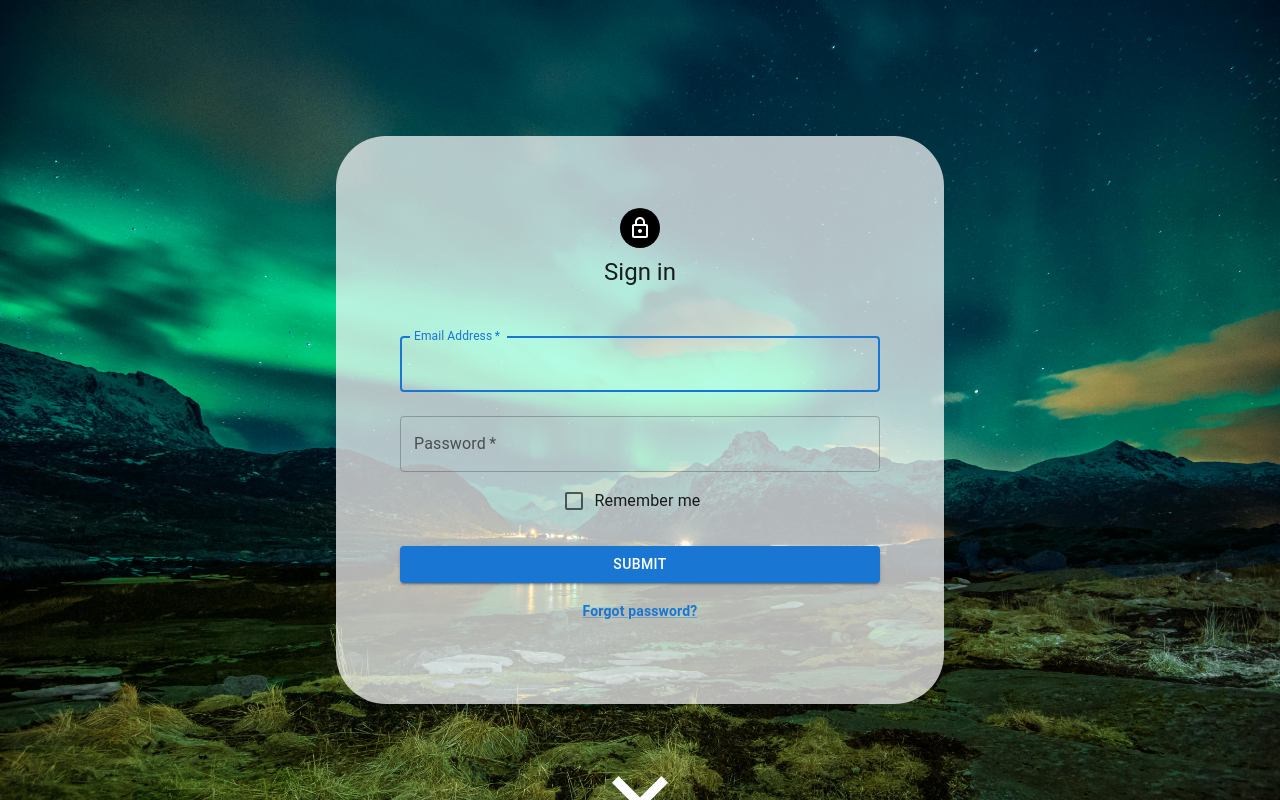
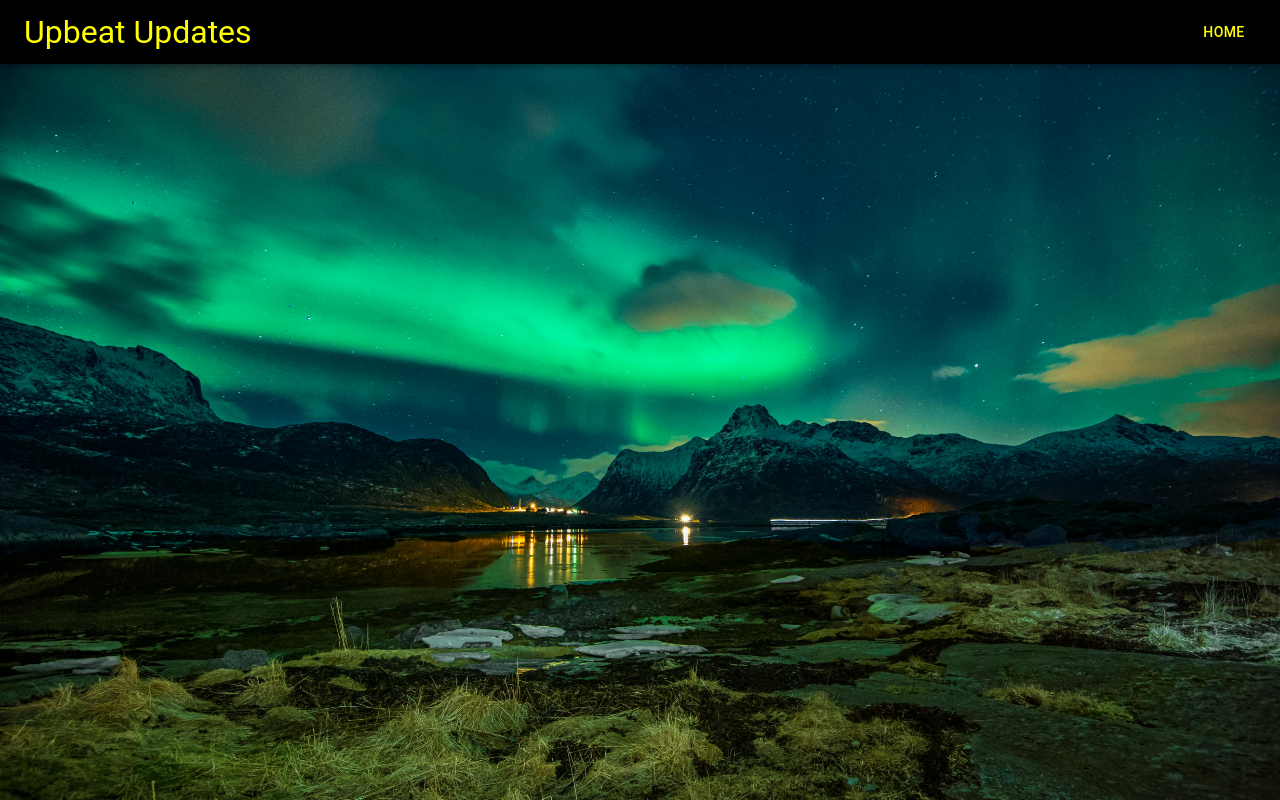
Before and after one commit to AdwaitKulkarni58/UpbeatUpdates, a React (Vite) app in the folder client/: page /account in a window 1280 px wide. Shown: the top 800 px of the page. Built offline with nearby package versions, Linux system fonts and the light colour scheme.

Commit message:
create routes and conditional navbar render

```diff
--- a/client/src/App.jsx
+++ b/client/src/App.jsx
@@ -1,14 +1,21 @@
-import './App.css'
-import LandingPage from './components/LandingPage'
-
+import "./App.css";
+import LandingPage from "./components/LandingPage";
+import { BrowserRouter as Router, Routes, Route } from "react-router-dom";
+import Login from "./components/Login";
+import Content from "./components/Content";
+import Account from "./components/Account";
 
 function App() {
-
   return (
-    <>
-      <LandingPage />
-    </>
-  )
+    <Router>
+      <Routes>
+        <Route path="/" element={<LandingPage />} />
+        <Route path="/login" element={<Login />} />
+        <Route path="/content" element={<Content />} />
+        <Route path="/account" element={<Account />} />
+      </Routes>
+    </Router>
+  );
 }
 
-export default App
+export default App;
--- /dev/null
+++ b/client/src/components/Account.jsx
@@ -0,0 +1,12 @@
+import React from "react";
+import Navbar from "./Navbar";
+
+const Account = () => {
+  return (
+    <div>
+      <Navbar />
+    </div>
+  );
+};
+
+export default Account;
--- /dev/null
+++ b/client/src/components/Content.jsx
@@ -0,0 +1,8 @@
+import React from "react";
+import Navbar from "./Navbar";
+
+const Content = () => {
+  return <Navbar />;
+};
+
+export default Content;
--- a/client/src/components/Login.jsx
+++ b/client/src/components/Login.jsx
@@ -13,16 +13,17 @@ import {
 import LockOutlinedIcon from "@mui/icons-material/LockOutlined";
 import axios from "axios";
 import { useDispatch } from "react-redux";
+import { useNavigate } from "react-router-dom";
 import { login } from "../slices/userSlice";
 
 const Login = () => {
   const [email, setEmail] = useState("");
   const [password, setPassword] = useState("");
   const dispatch = useDispatch();
+  const navigate = useNavigate();
 
   const handleSubmit = async (e) => {
     e.preventDefault();
-    console.log(email, password);
     try {
       const user = { email, password };
       const response = await axios.post(
@@ -30,7 +31,9 @@ const Login = () => {
         user
       );
       dispatch(login(user));
-      console.log(response.data);
+      if (response.status === 200) {
+        navigate("/content");
+      }
     } catch (err) {
       console.log(err);
     }
--- /dev/null
+++ b/client/src/components/Navbar.jsx
@@ -0,0 +1,146 @@
+import React from "react";
+import PropTypes from "prop-types";
+import AppBar from "@mui/material/AppBar";
+import Box from "@mui/material/Box";
+import CssBaseline from "@mui/material/CssBaseline";
+import Divider from "@mui/material/Divider";
+import Drawer from "@mui/material/Drawer";
+import IconButton from "@mui/material/IconButton";
+import List from "@mui/material/List";
+import ListItem from "@mui/material/ListItem";
+import ListItemButton from "@mui/material/ListItemButton";
+import ListItemText from "@mui/material/ListItemText";
+import MenuIcon from "@mui/icons-material/Menu";
+import Toolbar from "@mui/material/Toolbar";
+import Typography from "@mui/material/Typography";
+import Button from "@mui/material/Button";
+import { styled } from "@mui/material/styles";
+import { Link, useLocation } from "react-router-dom";
+import { useSelector } from "react-redux";
+
+const StyledNavbar = styled(AppBar)(({ theme }) => ({
+  backgroundColor: "black",
+}));
+
+const drawerWidth = 240;
+
+function Navbar(props) {
+  const { window } = props;
+  const [mobileOpen, setMobileOpen] = React.useState(false);
+  const loggedIn = useSelector((state) => state.user.loggedIn);
+  const location = useLocation();
+
+  const handleDrawerToggle = () => {
+    setMobileOpen((prevState) => !prevState);
+  };
+
+  let navItems = [];
+  if (location.pathname === "/account") {
+    navItems = [{ label: "Home", path: "/content" }];
+  } else if (loggedIn) {
+    navItems = [{ label: "Profile", path: "/account" }];
+  }
+
+  const drawer = (
+    <Box onClick={handleDrawerToggle} sx={{ textAlign: "center" }}>
+      <Typography variant="h2" sx={{ my: 2, color: "yellow" }}>
+        Upbeat Updates
+      </Typography>
+      <Divider />
+      <List>
+        {navItems.map((item) => (
+          <ListItem key={item.label} disablePadding>
+            <ListItemButton
+              sx={{ textAlign: "center" }}
+              component={Link}
+              to={item.path}
+            >
+              <ListItemText primary={item.label} />
+            </ListItemButton>
+          </ListItem>
+        ))}
+      </List>
+    </Box>
+  );
+
+  const container =
+    window !== undefined ? () => window().document.body : undefined;
+
+  return (
+    <Box sx={{ display: "flex" }}>
+      <CssBaseline />
+      <StyledNavbar component="nav">
+        <Toolbar sx={{ justifyContent: "space-between" }}>
+          <Box sx={{ display: "flex", alignItems: "center" }}>
+            <IconButton
+              color="inherit"
+              aria-label="open drawer"
+              edge="start"
+              onClick={handleDrawerToggle}
+              sx={{ mr: 2, display: { sm: "none" } }}
+            >
+              <MenuIcon />
+            </IconButton>
+            <Typography
+              variant="h5"
+              component="div"
+              sx={{
+                flexGrow: 1,
+                display: {
+                  xs: "none",
+                  sm: "block",
+                  color: "yellow",
+                  fontSize: "2rem",
+                },
+              }}
+            >
+              Upbeat Updates
+            </Typography>
+          </Box>
+          <Box sx={{ display: { xs: "none", sm: "block" } }}>
+            {navItems.map((item) => (
+              <Button
+                key={item.label}
+                sx={{ color: "yellow" }}
+                component={Link}
+                to={item.path}
+              >
+                {item.label}
+              </Button>
+            ))}
+          </Box>
+        </Toolbar>
+      </StyledNavbar>
+      <nav>
+        <Drawer
+          container={container}
+          variant="temporary"
+          open={mobileOpen}
+          onClose={handleDrawerToggle}
+          ModalProps={{
+            keepMounted: true,
+          }}
+          sx={{
+            display: { xs: "block", sm: "none" },
+            "& .MuiDrawer-paper": {
+              boxSizing: "border-box",
+              width: drawerWidth,
+            },
+          }}
+        >
+          {drawer}
+        </Drawer>
+      </nav>
+      <Box component="main" sx={{ p: 3 }}>
+        <Toolbar />
+        <Typography></Typography>
+      </Box>
+    </Box>
+  );
+}
+
+Navbar.propTypes = {
+  window: PropTypes.func,
+};
+
+export default Navbar;
```
